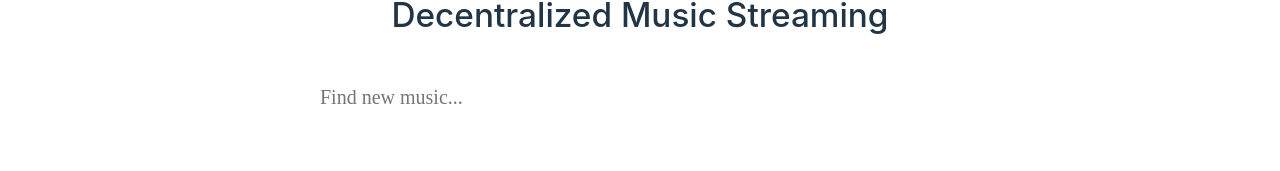
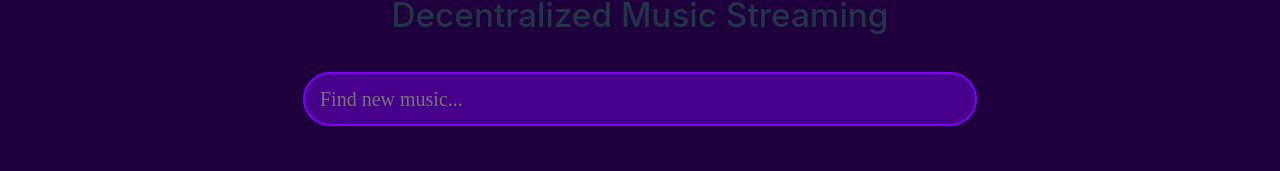
Before and after one commit to Heptagon-Decentralized-Music-Streaming/HeptagonFrontend, a Svelte app: page / in a window 1280 px wide. Shown: the part 121-292 px from the top of the page. Built offline with nearby package versions, Linux system fonts and the light colour scheme.

Commit message:
[Rebuild] Stylized search bar and changed background color.

```diff
--- a/src/app.css
+++ b/src/app.css
@@ -41,6 +41,7 @@ h1 {
 #app {
   width: 100%;
   text-align: center;
+  background-color: rgb(30,0,60);
 }
 
 button {
--- a/src/pages/Home.svelte
+++ b/src/pages/Home.svelte
@@ -62,6 +62,7 @@
     border-radius: 30px;
     font-family: Avenir;
     font-size: 15pt;
-    border: none;
+    border: 2px solid rgb(128, 0, 255);
+    background-color: rgb(70 0 140);
   }
 </style>
```
